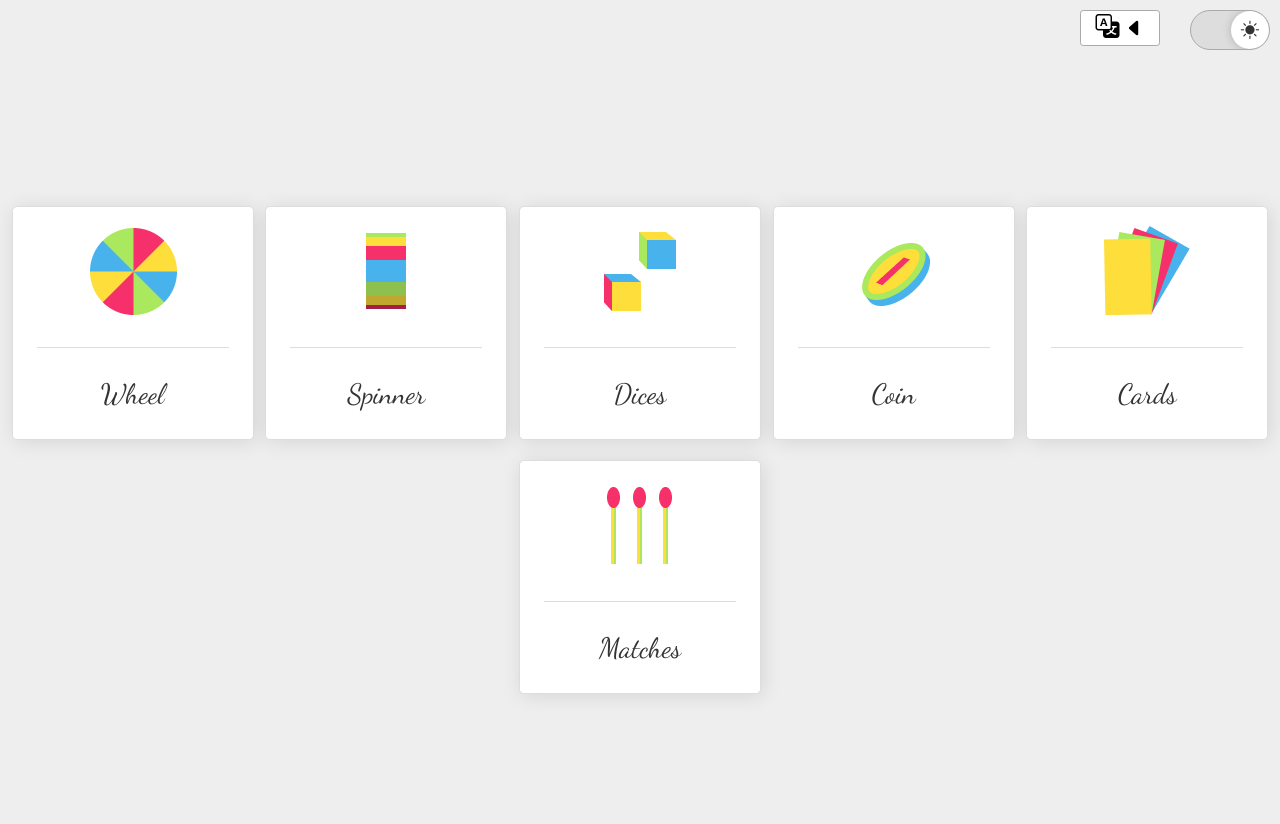
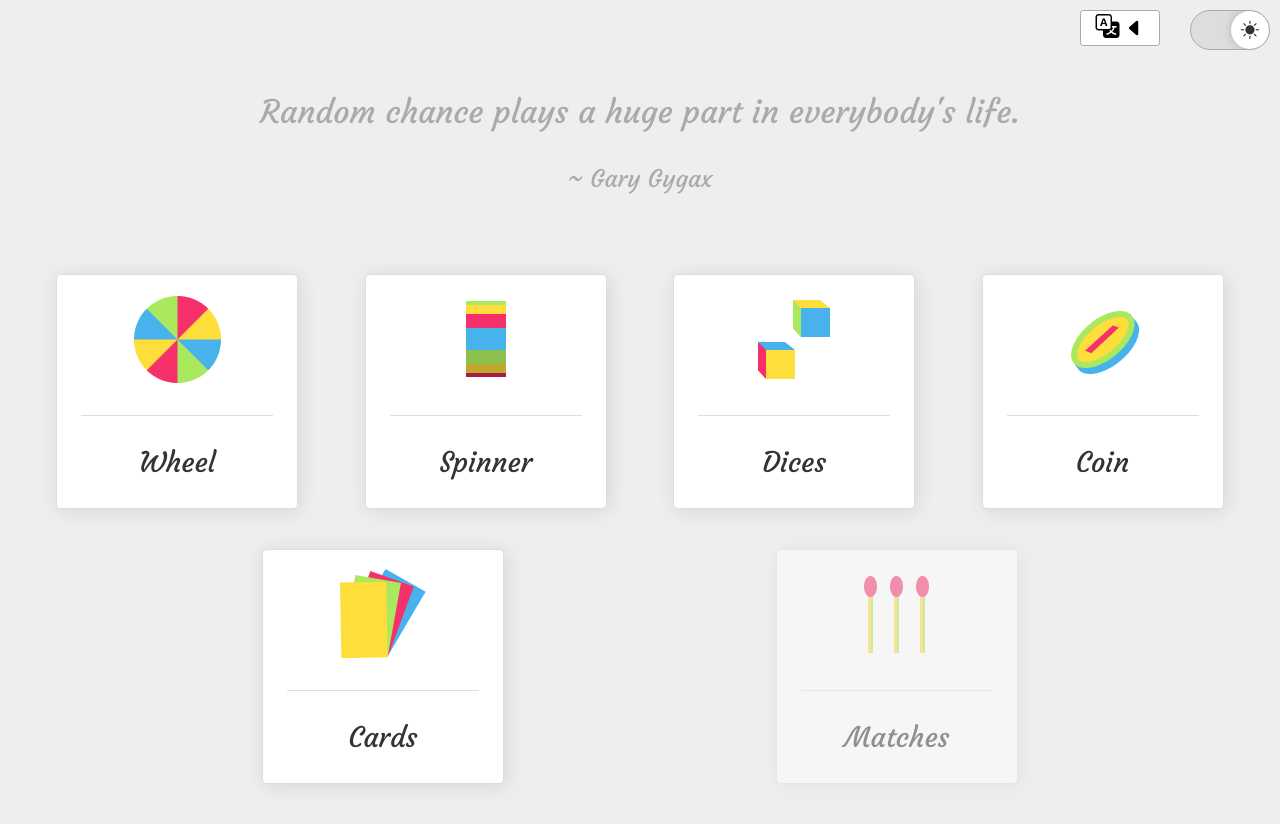
Before and after one commit to jojahn/v-rng, a Vue app: page /coin in a window 1280 px wide. Shown: the top 824 px of the page. Built offline with nearby package versions, Linux system fonts and the light colour scheme.

Commit message:
minor adjustments

```diff
--- a/public/index.html
+++ b/public/index.html
@@ -24,10 +24,10 @@
     <meta name="msapplication-TileImage" content="/favicon/ms-icon-144x144.png">
     <meta name="theme-color" content="#ffffff">
 
-    <title><%= htmlWebpackPlugin.options.title %></title>
-    <style>
-      @import url('https://fonts.googleapis.com/css2?family=Dancing+Script&display=swap');
-    </style>
+    <title>Randomizer Tools</title>
+    <link rel="preconnect" href="https://fonts.googleapis.com">
+    <link rel="preconnect" href="https://fonts.gstatic.com" crossorigin>
+    <link href="https://fonts.googleapis.com/css2?family=Dancing+Script&display=swap" rel="stylesheet">
 
 <link rel="preconnect" href="https://fonts.googleapis.com">
 <link rel="preconnect" href="https://fonts.gstatic.com" crossorigin>
--- a/src/App.vue
+++ b/src/App.vue
@@ -77,6 +77,6 @@ body {
 }
 
 .page-content {
-  height: 100%;
+  min-height: 100%;
 }
 </style>
--- a/src/components/generic/Card.vue
+++ b/src/components/generic/Card.vue
@@ -1,28 +1,22 @@
 <template>
-  <router-link class="router-link-card" :to="path">
+  <router-link class="router-link-card" :disabled="disabled == true" :to="path">
     <div class="card" ref="card">
-      <Shimmer :show="imageLoaded">
       <img
         @load="imageLoaded = true"
         v-bind:alt="title"
         v-bind:src="require(`@/assets/${imgSrc}`)"
         v-show="imageLoaded"
       />
-      </Shimmer>
       <hr />
-      <Shimmer :show="imageLoaded">
-        <p v-show="fontsLoaded" v-cloak>{{ title }}</p>
-      </Shimmer>
+      <p>
+        {{ title }}
+      </p>
     </div>
   </router-link>
 </template>
 
 <script>
-import Shimmer from "@/components/generic/Shimmer";
 export default {
-  components: {
-    Shimmer
-  },
   props: {
     imgSrc: String,
     title: String,
@@ -38,7 +32,9 @@ export default {
   methods: {
     onFontsLoaded() {
       return (_) => {
+        setTimeout(() => {
           this.fontsLoaded = true;
+        }, 10);
       };
     }
   },
@@ -52,6 +48,7 @@ export default {
 </script>
 
 <style scoped>
+@import url("https://fonts.googleapis.com/css2?family=Courgette&display=swap");
 .router-link-card {
   text-decoration: none;
 }
@@ -81,8 +78,8 @@ export default {
 
 .card p {
   font-size: 1.75rem;
-  font-family: "Dancing Script", cursive;
-  font-weight: 500;
+  font-weight: lighter;
+  font-family: "Courgette";
 }
 
 @media screen and (max-width: 768px) {
--- /dev/null
+++ b/src/components/globals/InfoButton.vue
@@ -0,0 +1,3 @@
+<template>
+  <a>aBC</a>
+</template>
--- a/src/components/globals/LocaleChanger.vue
+++ b/src/components/globals/LocaleChanger.vue
@@ -59,7 +59,7 @@ export default {
     },
     onChange() {
       localStorage.setItem("locale", i18n.global.locale.value);
-    },
+    }
   },
   mounted() {
     var cached = localStorage.getItem("locale");
@@ -73,7 +73,7 @@ export default {
       }
       localStorage.setItem("locale", i18n.global.locale.value);
     }
-  },
+  }
 };
 </script>
 
--- a/src/components/globals/Navigation.vue
+++ b/src/components/globals/Navigation.vue
@@ -23,7 +23,7 @@ import { useI18n } from "vue-i18n";
 export default {
   data() {
     return {
-      currentPath: "",
+      currentPath: ""
     };
   },
   mounted() {
@@ -32,11 +32,12 @@ export default {
   setup() {
     const { t } = useI18n();
     return { t };
-  },
+  }
 };
 </script>
 
 <style scoped>
+@import url("https://fonts.googleapis.com/css2?family=Courgette&display=swap");
 .navigation {
   position: absolute;
   display: flex;
@@ -45,6 +46,7 @@ export default {
   top: 10px;
   justify-content: center;
   transition: 0.25s;
+  font-family: "Courgette";
 }
 
 .navigation.hidden {
--- a/src/components/randomizer/Cards.vue
+++ b/src/components/randomizer/Cards.vue
@@ -1,11 +1,13 @@
 <template>
   <div class="cards">
+    <InfoButton />
     <LoadingIndicator :isLoading="isLoading" />
     <canvas width="640" height="480" id="CardsCanvas"></canvas>
   </div>
 </template>
 
 <script>
+import InfoButton from "@/components/globals/InfoButton";
 import LoadingIndicator from "@/components/generic/LoadingIndicator";
 import {
   usingQuadratic,
@@ -36,7 +38,8 @@ const REVERSE_TURN_CARD_ANIMATION = "REVERSE_TURN_CARD_ANIMATION";
 
 export default {
   components: {
-    LoadingIndicator
+    LoadingIndicator,
+    InfoButton
   },
   props: {
     flipTime: Number,
@@ -107,17 +110,17 @@ export default {
     getAnimations(mesh) {
       function hoverCard(mesh) {
         const positionKeyframe = new THREE.NumberKeyframeTrack(
-          ".position[z]",
+          ".position[y]",
           [0, 0.5],
-          [mesh.position.z, 0]
+          [mesh.position.y, mesh.position.y + 0.1]
         );
         return new AnimationClip(HOVER_CARD_ANIMATION, -1, [positionKeyframe]);
       }
       function reverseHoverCard(mesh) {
         const returnPositionKeyframe = new THREE.NumberKeyframeTrack(
-          ".position[z]",
+          ".position[y]",
           [0, 0.5],
-          [0, mesh.position.z]
+          [mesh.position.y + 0.1, mesh.position.y]
         );
         return new AnimationClip(REVERSE_HOVER_CARD_ANIMATION, -1, [
           returnPositionKeyframe
@@ -246,12 +249,14 @@ export default {
 
       // Lighting
       var color = 0xffffff;
-      var intensity = 1;
+      var intensity = 1.5;
       var light = new THREE.DirectionalLight(color, intensity);
+      light.position.z = -1;
+      light.position.x = -1;
       light.castShadow = true;
       light.position.x += 2;
       scene.add(light);
-      intensity = 1;
+      intensity = 0.1;
       var ambientLight = new THREE.AmbientLight(color, intensity);
       scene.add(ambientLight);
 
@@ -362,6 +367,17 @@ export default {
             if (action) {
               action.stop();
             }
+            if (this.hovered) {
+              clip = AnimationClip.findByName(
+                this.hovered,
+                REVERSE_HOVER_CARD_ANIMATION
+              );
+              action = this.mixers[this.hovered.uuid].clipAction(clip);
+              action.reset();
+              action.setLoop(THREE.LoopOnce);
+              action.clampWhenFinished = true;
+              action.play();
+            }
             const mesh = intersects[0].object;
             clip = AnimationClip.findByName(mesh, HOVER_CARD_ANIMATION);
             action = this.mixers[mesh.uuid].clipAction(clip);
--- a/src/services/mouseTracking.js
+++ b/src/services/mouseTracking.js
@@ -17,4 +17,7 @@ export function track(element, callback, onLeave, step) {
     window.removeEventListener("mousemove", listener);
     onLeave();
   });
+  if ("ontouchmove" in window) {
+    element.addEventListener("ontouchmove", listener);
+  }
 }
--- /dev/null
+++ b/src/services/quotes.js
@@ -0,0 +1,51 @@
+import { pickRandom } from "./random";
+
+export const quotes = [
+  // chaos
+  {
+    text: "Chaos, when left alone, tends to multiply.",
+    author: "Stephen Hawking"
+  },
+  {
+    text: "In the midst of chaos, there is also opportunity.",
+    author: "Sun Tzu"
+  },
+  {
+    text: "All great changes are preceded by chaos.",
+    author: "Deepak Chopra"
+  },
+  {
+    text: "In all chaos there is a cosmos, in all disorder a secret order.",
+    author: "Carl Jung"
+  },
+  // random
+  {
+    text: "randomness comes from atmospheric noise",
+    author: "random.org"
+  },
+  // chance
+  {
+    text: "Chance favors the prepared mind.",
+    author: "Louis Pasteur"
+  },
+  {
+    text: "If you flip a coin three times and it lands on heads each time, it’s probably chance. If you flip it a hundred times and it lands on heads each time, you can be pretty sure the coin has heads on both sides. That’s the concept behind statistical significance—it’s the odds that the correlation (or other finding) is real, that it isn’t just random chance.",
+    author: "T. Colin Campbell"
+  },
+  {
+    text: "Random chance plays a huge part in everybody's life.",
+    author: "Gary Gygax"
+  }
+];
+
+export function getRandomQuote() {
+  const lastQuote = localStorage.getItem("lastQuote");
+  let qoute = null;
+  if (lastQuote) {
+    qoute = pickRandom(quotes.filter((q) => q.text !== lastQuote));
+  } else {
+    qoute = pickRandom(quotes);
+  }
+  localStorage.setItem("lastQoute", qoute.text);
+  return qoute;
+}
--- a/src/services/random.js
+++ b/src/services/random.js
@@ -1,5 +1,7 @@
 export function pickRandom(picks) {
-  return picks[randomNumber(0, picks.length - 1)];
+  return picks[Math.round(randomNumber(0, picks.length - 1))];
 }
 
-export function randomNumber(min, max) {}
+export function randomNumber(min, max) {
+  return Math.floor(Math.random() * (max - min + 1) + min);
+}
--- a/src/views/Home.vue
+++ b/src/views/Home.vue
@@ -1,36 +1,53 @@
 <template>
-  <div class="home">
-    <div class="cards">
+  <article class="home">
+    <section class="quote">
+      <p class="text">{{ quote.text }}</p>
+      <p class="author">~ {{ quote.author }}</p>
+    </section>
+    <section class="cards">
       <Card :title="t('Wheel')" imgSrc="Wheel.png" path="/wheel" />
       <Card :title="t('Spinner')" imgSrc="Spinner.png" path="/spinner" />
       <Card :title="t('Dices')" imgSrc="Cubes.png" path="/dices" />
       <Card :title="t('Coin')" imgSrc="Coin.png" path="/coin" />
       <Card :title="t('Cards')" imgSrc="Cards.png" path="/cards" />
-      <Card :title="t('Matches')" imgSrc="Matches.png" path="/matches" />
+      <Card
+        :title="t('Matches')"
+        imgSrc="Matches.png"
+        :disabled="true"
+        path="/matches"
+      />
       <!-- <div class="card-placeholder" />
         <div class="card-placeholder" /> -->
-    </div>
-  </div>
+    </section>
+  </article>
 </template>
 
 <script>
 import Card from "@/components/generic/Card.vue";
+import { getRandomQuote } from "@/services/quotes";
 import { useI18n } from "vue-i18n";
 
 export default {
   name: "Home",
   components: {
-    Card,
+    Card
+  },
+  data() {
+    return { quote: getRandomQuote() };
   },
   setup() {
     const { t } = useI18n();
 
     return { t };
   },
+  mounted() {
+    this.quote = getRandomQuote();
+  }
 };
 </script>
 
 <style scoped>
+@import url("https://fonts.googleapis.com/css2?family=Courgette&display=swap");
 .home {
   display: flex;
   justify-content: space-evenly;
@@ -44,9 +61,33 @@ export default {
   flex-wrap: wrap;
 }
 
+.cards > * {
+  margin: 10px;
+}
+
+@media screen and (max-width: 768px) {
+  .cards > * {
+    margin: auto;
+  }
+}
+
 .card-placeholder {
   width: 1px;
   display: block;
+}
+
+.quote .text {
+  padding: 0 10px;
+  font-size: 2rem;
+  font-family: "Courgette";
+  color: #aaa;
+}
+
+.quote .author {
+  font-size: 1.5rem;
+  font-family: "Courgette";
+  font-weight: lighter;
+  color: #aaa;
 }
 
 @media screen and (max-width: 768px) {
```
Also changed, not shown: 1 other file (tests, documents, lock files or other folders). Lines whose indentation alone changed are shown as unchanged.
